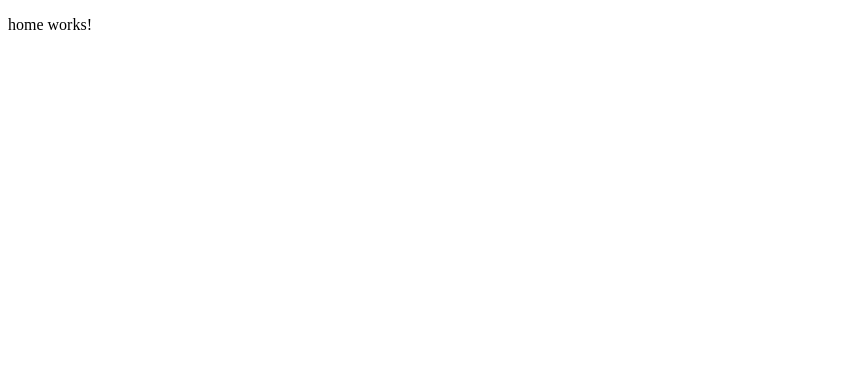
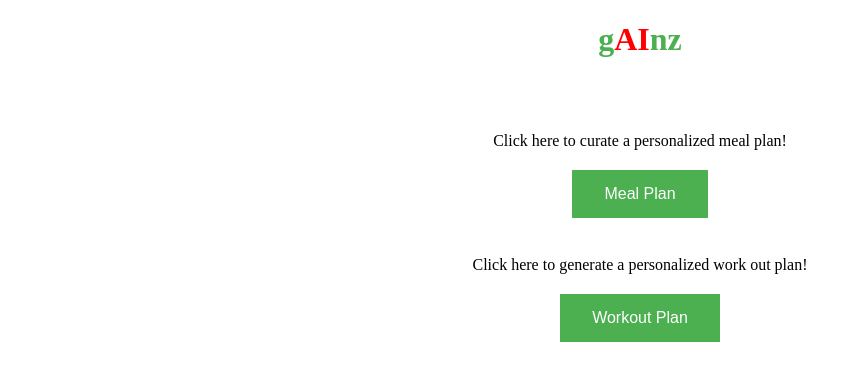
Before and after one commit to jjh6283/WiCHacks2023, an Angular app in the folder gAIn/: page / in a window 1280 px wide. Shown: the top 380 px of the page, without its empty margins (0-861 px from the left). Built offline with nearby package versions, Linux system fonts and the light colour scheme.

Commit message:
Base for home page

```diff
--- a/gAIn/angular.json
+++ b/gAIn/angular.json
@@ -94,5 +94,8 @@
         }
       }
     }
+  },
+  "cli": {
+    "analytics": "abe7f05e-522f-46b1-b528-9e698808291d"
   }
 }
--- a/gAIn/src/app/home/home.component.css
+++ b/gAIn/src/app/home/home.component.css
@@ -0,0 +1,16 @@
+.button {
+  background-color: #4CAF50;
+  border: none;
+  color: white;
+  padding: 15px 32px;
+  text-align: center;
+  text-decoration: none;
+  display: inline-block;
+  font-size: 16px;
+  margin: 4px 2px;
+  cursor: pointer;
+}
+
+body {
+  text-align: center;
+}
--- a/gAIn/src/app/home/home.component.html
+++ b/gAIn/src/app/home/home.component.html
@@ -1 +1,15 @@
-<p>home works!</p>
+<div>
+  <body>
+    <h1>
+      <span style="color:#4CAF50">g</span>
+      <span style="color:#FF0000">AI</span>
+      <span style="color:#4CAF50">nz</span>
+    </h1><br><br>
+    <div>
+      <p>Click here to curate a personalized meal plan!</p>
+      <button class="button">Meal Plan</button><br><br>
+      <p>Click here to generate a personalized work out plan!</p>
+      <button class="button">Workout Plan</button>
+    </div>
+  </body>
+</div>
```
